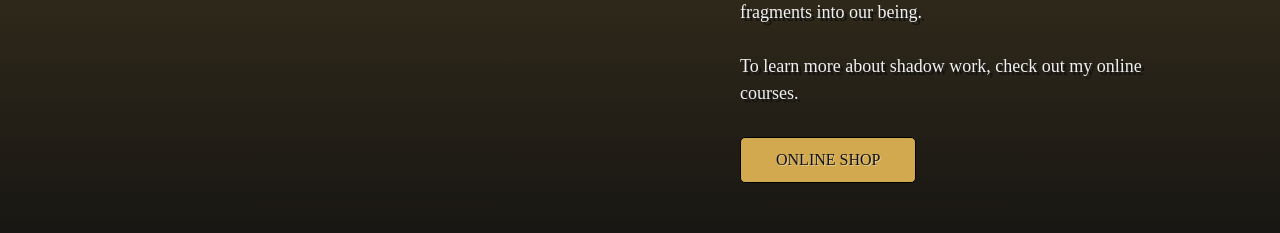
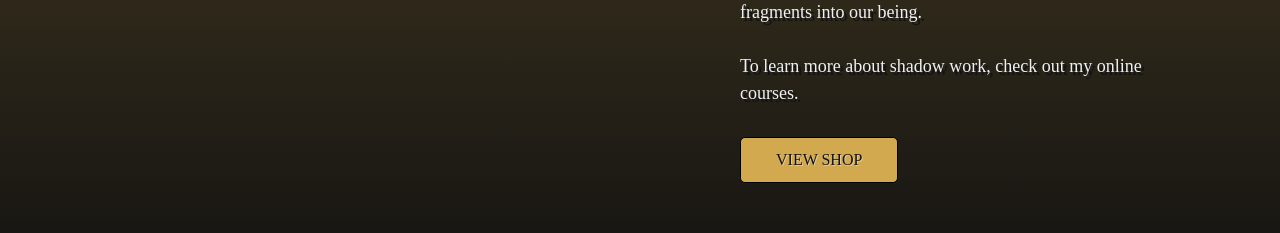
Before and after one commit to ariansamouiehome/life-coaching, a Next.js app: page /shadow-work in a window 1280 px wide. Shown: the part 2780-3013 px from the top of the page. Built offline with nearby package versions, Linux system fonts and the light colour scheme; a web font is replaced by a local one.

Commit message:
changed text

```diff
--- a/containers/ShadowWork/index.jsx
+++ b/containers/ShadowWork/index.jsx
@@ -80,7 +80,7 @@ const ShadowWork = () => {
                     backgroundImage="/images/mirror.webp"
                     title="What Is Fragmentation?"
                     href="/shop"
-                    cta_text="Online Shop"
+                    cta_text="View Shop"
                 >
                     <p className="body-copy">Fragmentation is the primary coping mechanism for a physical
                         human.<br/><br/>We have an outdated definition of the meaning for trauma. We tend to define
```
